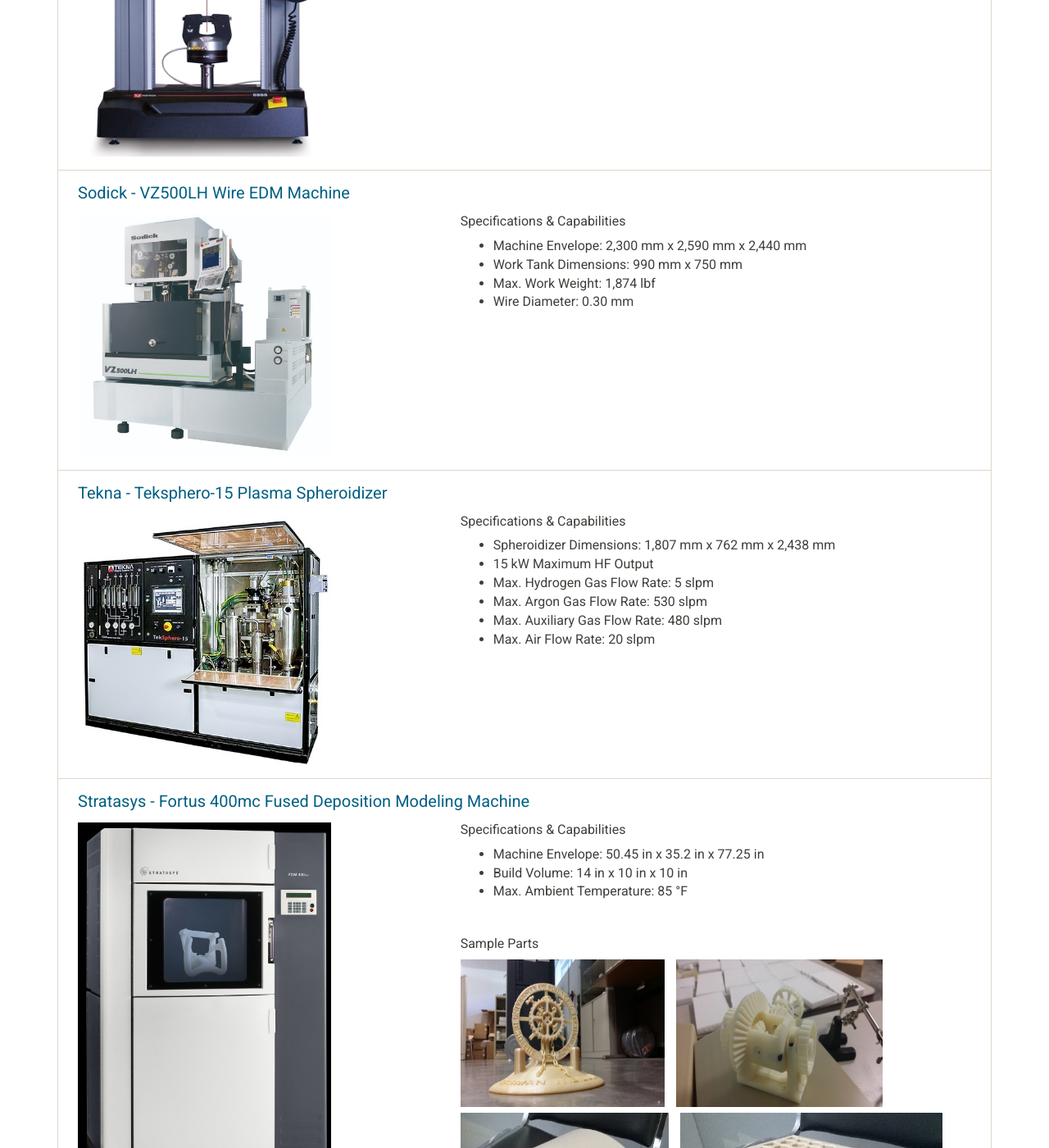
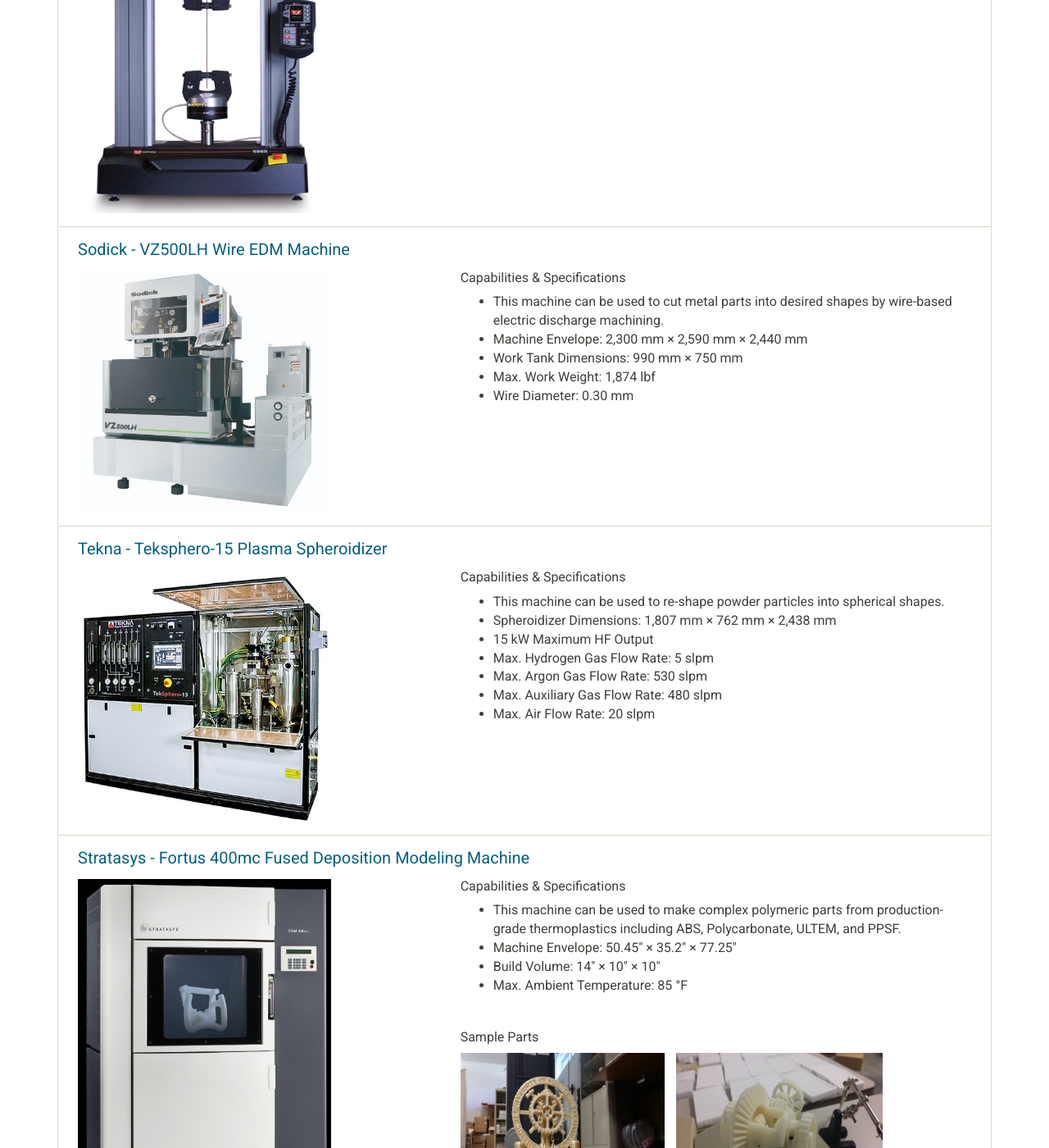
Before and after one commit to mstiam/website, a Jekyll site: the page built from facilities.html, in a window 1280 px wide and 1400 px high, scrolled down 1784 px. Shown: the whole window at 82% size. Built offline with Jekyll 4.4.1, drawn with Linux system fonts in a browser that asks for light colours; some of the changed text lies outside the part shown.

Commit message:
added description for facilities

```diff
--- a/_data/facilities.yml
+++ b/_data/facilities.yml
@@ -34,9 +34,13 @@
 - name: Selective Laser Melting Machine
   manufacturer: Renishaw
   link: "http://www.renishaw.com/en/am250--15253"
+  desc: |
+    This machine is capable of fabricating complex metal parts with internal
+    features in the build envelope of 10&Prime; &times; 10&Prime; &times;
+    12&Prime; from steel, titanium, nickel, aluminum, and cobalt chrome.
   specifications:
-    - name: "Machine Envelope: 1,700 mm x 800 mm x 2,025 mm"
-    - name: "Build Volume: 245 x 245 x 300 mm"
+    - name: "Machine Envelope: 1,700 mm &times; 800 mm &times; 2,025 mm"
+    - name: "Build Volume: 245 &times; 245 &times; 300 mm"
     - name: "Max. Laser Power: 250 W"
     - name: "Laser Spot Size: &cong; 70 microns"
   photo: am250.png
@@ -51,16 +55,23 @@
 - name: Universal Testing Machine
   manufacturer: Automated Ball Indentation
   link: "http://abiservices-usa.com/laboratory-services/"
+  desc: |
+    This machine can be used for mechanical testing (tension, compression, etc.)
+    and non-destructive evaluation of mechanical properties at room and elevated
+    temperatures.
   specifications:
     - name: "Maximum Load Capacity: 1000 lb"
     - name: "Maximum Crosshead Speed: 0.0208 in/sec"
-    - name: "Indenter Diameter: 0.010 in, 0.020 in, 0.030 in, 0.062 in"
-    - name: "Machine Envelope: 24 in x 42 in"
+    - name: "Indenter Diameter: 0.010&Prime;, 0.020&Prime;, 0.030&Prime;, 0.062&Prime;"
+    - name: "Machine Envelope: 24&Prime; &times; 42&Prime;"
   photo: abi.jpg
 
 - name: 5969 Dual Column Test Frame
   manufacturer: Instron
   link: "http://www.instron.us/en-us/products/testing-systems/universal-testing-systems/electromechanical/5900/5960-dual-column"
+  desc: |
+    This machine can be used for mechanical testing (tension, compression, etc.)
+    at room and elevated temperatures.
   specifications:
     - name: "Maximum Load Capacity: 50 kN"
     - name: "Test Speed Range: 0.001 to 600 mm/min"
@@ -71,9 +82,12 @@
 - name: VZ500LH Wire EDM Machine
   manufacturer: Sodick
   link: "http://www.sodick.com/products/wireedm/vz500lh"
+  desc: |
+    This machine can be used to cut metal parts into desired shapes by
+    wire-based electric discharge machining.
   specifications:
-    - name: "Machine Envelope: 2,300 mm x 2,590 mm x 2,440 mm"
-    - name: "Work Tank Dimensions: 990 mm x 750 mm"
+    - name: "Machine Envelope: 2,300 mm &times; 2,590 mm &times; 2,440 mm"
+    - name: "Work Tank Dimensions: 990 mm &times; 750 mm"
     - name: "Max. Work Weight: 1,874 lbf"
     - name: "Wire Diameter: 0.30 mm"
   photo: sodick.jpg
@@ -81,8 +95,10 @@
 - name: Teksphero-15 Plasma Spheroidizer
   manufacturer: Tekna
   link: "http://www.tekna.com/landing-page/teksphero-15"
+  desc: |
+    This machine can be used to re-shape powder particles into spherical shapes.
   specifications:
-    - name: "Spheroidizer Dimensions: 1,807 mm x 762 mm x 2,438 mm"
+    - name: "Spheroidizer Dimensions: 1,807 mm &times; 762 mm &times; 2,438 mm"
     - name: "15 kW Maximum HF Output"
     - name: "Max. Hydrogen Gas Flow Rate: 5 slpm"
     - name: "Max. Argon Gas Flow Rate: 530 slpm"
@@ -93,9 +109,13 @@
 - name: Fortus 400mc Fused Deposition Modeling Machine
   manufacturer: Stratasys
   link: "http://www.stratasys.com/3d-printers/production-series/fortus-380-450mc"
+  desc: |
+    This machine can be used to make complex polymeric parts from
+    production-grade thermoplastics including ABS, Polycarbonate, ULTEM, and
+    PPSF.
   specifications:
-    - name: "Machine Envelope: 50.45 in x  35.2 in x 77.25 in"
-    - name: "Build Volume: 14 in x 10 in x 10 in"
+    - name: "Machine Envelope: 50.45&Prime; &times;  35.2&Prime; &times; 77.25&Prime;"
+    - name: "Build Volume: 14&Prime; &times; 10&Prime; &times; 10&Prime;"
     - name: "Max. Ambient Temperature: 85 &deg;F"
   photo: fortus400.jpg
   sample-parts:
@@ -107,9 +127,12 @@
 - name: DTM Sinterstation 2000 Selective Laser Sintering Machine
   manufacturer: Multistation
   link: "http://www.multistation.com/DTM-2000"
+  desc: |
+    This machine can be used to fabricate complex parts from thermoplastics,
+    ceramics and glasses .
   specifications:
-    - name: "Machine Envelope: 114 ft. x 58 ft. x 70 ft."
-    - name: "Build Volume: 12 in dia. x 15 in deep"
+    - name: "Machine Envelope: 114 ft. &times; 58 ft. &times; 70 ft."
+    - name: "Build Volume: 12&Prime; dia. &times; 15&Prime; deep"
     - name: "Max. Laser Power: 50 W"
     - name: "Laser Spot Size:  450 &micro;m"
   photo: dtm2000.jpg
@@ -120,6 +143,9 @@
     - photo: dtm2000_p4.jpg
 
 - name: Ceramic On-Demand Extrusion Machine (developed in-house)
+  desc: |
+    This in-house constructed machine can be used to fabricate complex parts
+    from ceramics, ceramic/glass composites, and functionally graded ceramics.
   photo: ceramic_extrusion.jpg
   sample-parts:
     - photo: ceramic_extrusion_p1.jpg
--- a/_includes/facility.html
+++ b/_includes/facility.html
@@ -25,12 +25,17 @@
           </div>
         {% endif %}
         <div class="col-sm-7 col-sm-offset-1">
-          {% if fac.specifications %}
-            <h5>Specifications &amp; Capabilities</h5>
+          {% if fac.specifications or fac.desc %}
+            <h5>Capabilities &amp; Specifications</h5>
             <ul>
-              {% for spec in fac.specifications %}
-                <li>{{ spec.name }}</li>
-              {% endfor %}
+              {% if fac.desc %}
+                <li>{{ fac.desc }}</li>
+              {% endif %}
+              {% if fac.specifications %}
+                {% for spec in fac.specifications %}
+                  <li>{{ spec.name }}</li>
+                {% endfor %}
+              {% endif %}
             </ul>
             <br/>
           {% endif %}
```
